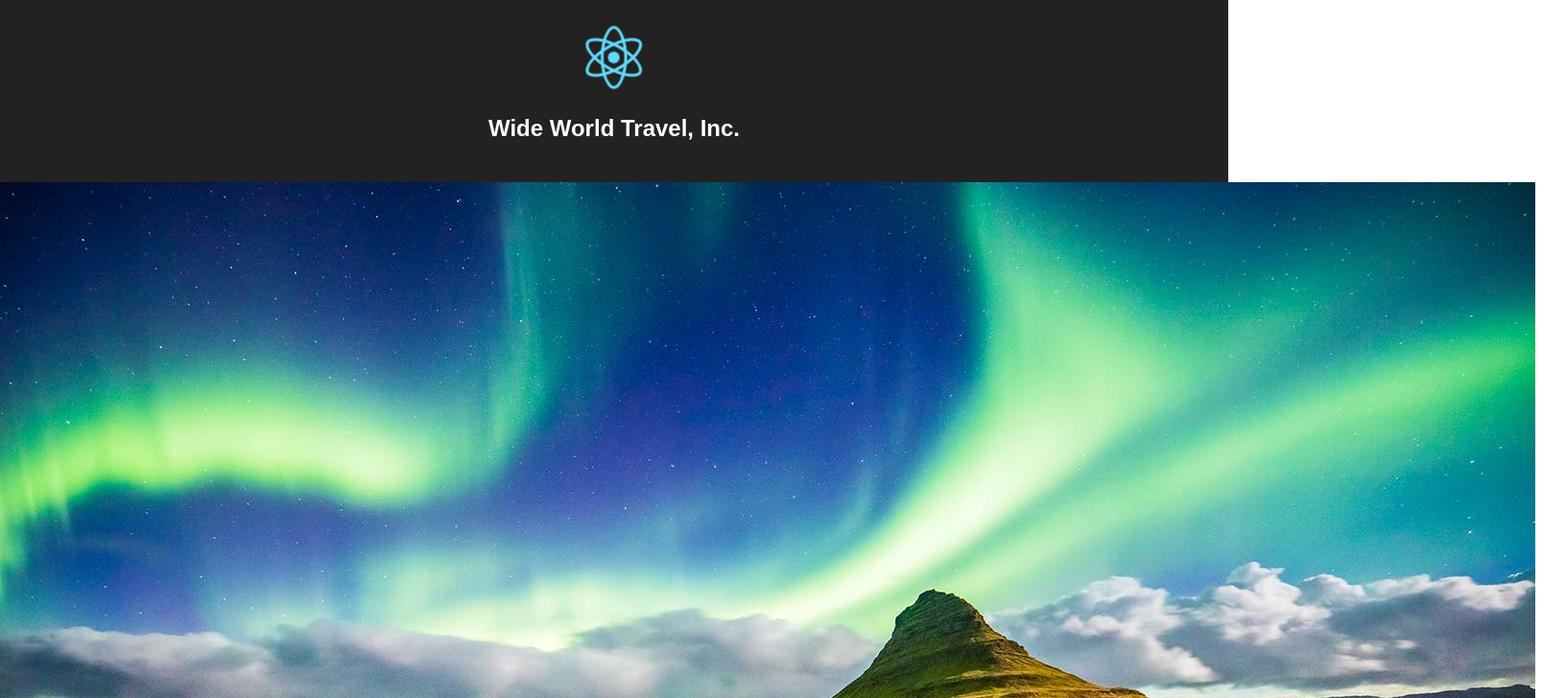
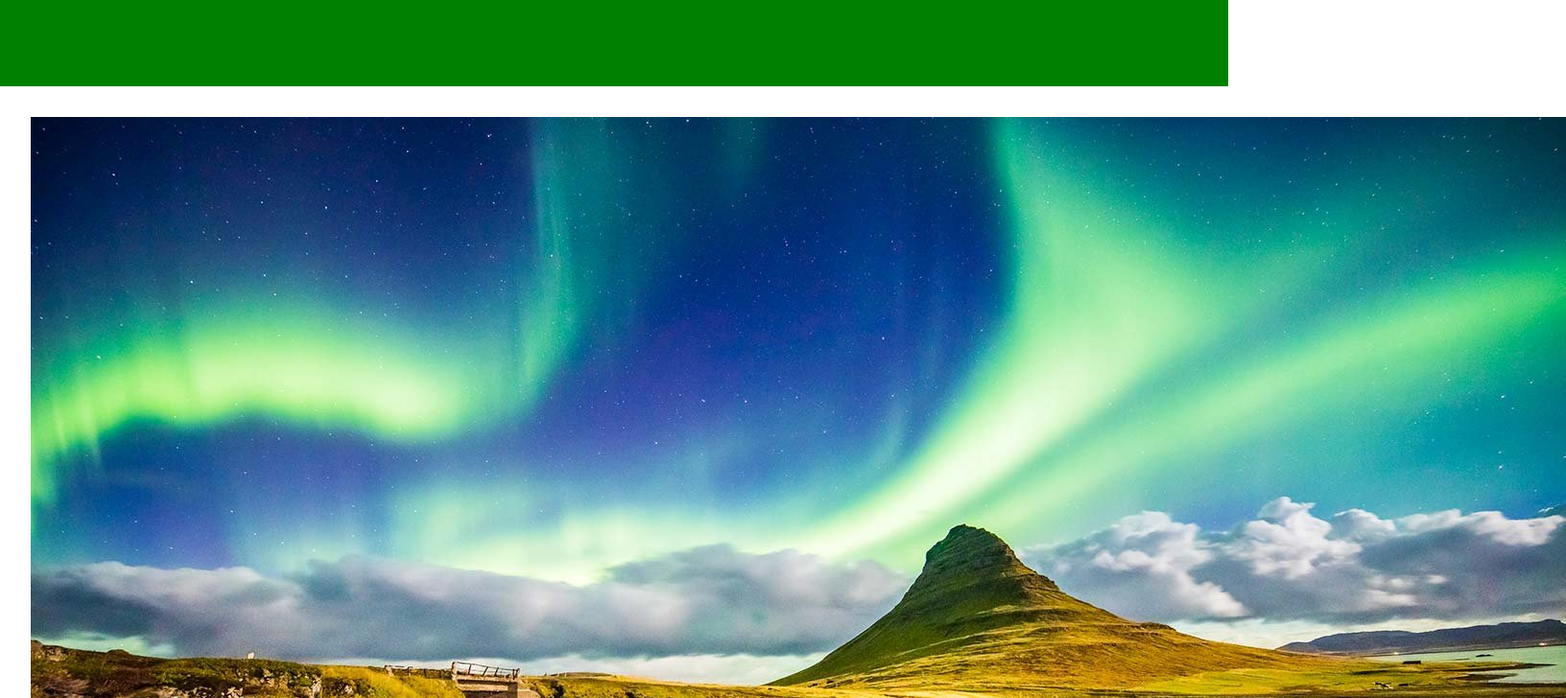
Before and after one commit to melissawheatley/wide-world-travel, a React (Create React App) app: page / in a window 1280 px wide. Shown: the top 728 px of the page at 96% size, 1632 px wide, since content can reach past the window. Built offline with nearby package versions, Linux system fonts and the light colour scheme.

Commit message:
added footer component and styled it

```diff
--- a/src/App.css
+++ b/src/App.css
@@ -1,15 +1,7 @@
-.App {
-  text-align: center;
-}
-
-.App-logo {
-  animation: App-logo-spin infinite 20s linear;
-  height: 80px;
-}
 
 .App-header {
-  background-color: #222;
-  height: 150px;
+  background-color: green;
+  height: 50px;
   padding: 20px;
   color: white;
 }
@@ -26,3 +18,34 @@
   from { transform: rotate(0deg); }
   to { transform: rotate(360deg); }
 }
+
+.Pretty-Picture {
+  display: block;
+  margin-left: auto;
+  margin-right: auto;
+  max-width: 100%;
+}
+
+main{
+  padding: 2rem;
+}
+
+footer{
+  background-color: #323232;
+  color: white;
+  padding: 1rem;
+  bottom: 0;
+}
+
+footer a{
+  color: #e1e1e1;
+  text-decoration: none;
+}
+
+footer a:hover{
+  text-decoration: underline;
+}
+
+.Copyright{
+  text-align: center;
+}
```
Also changed, not shown: src/Footer.js (added, +21 -0 lines).
